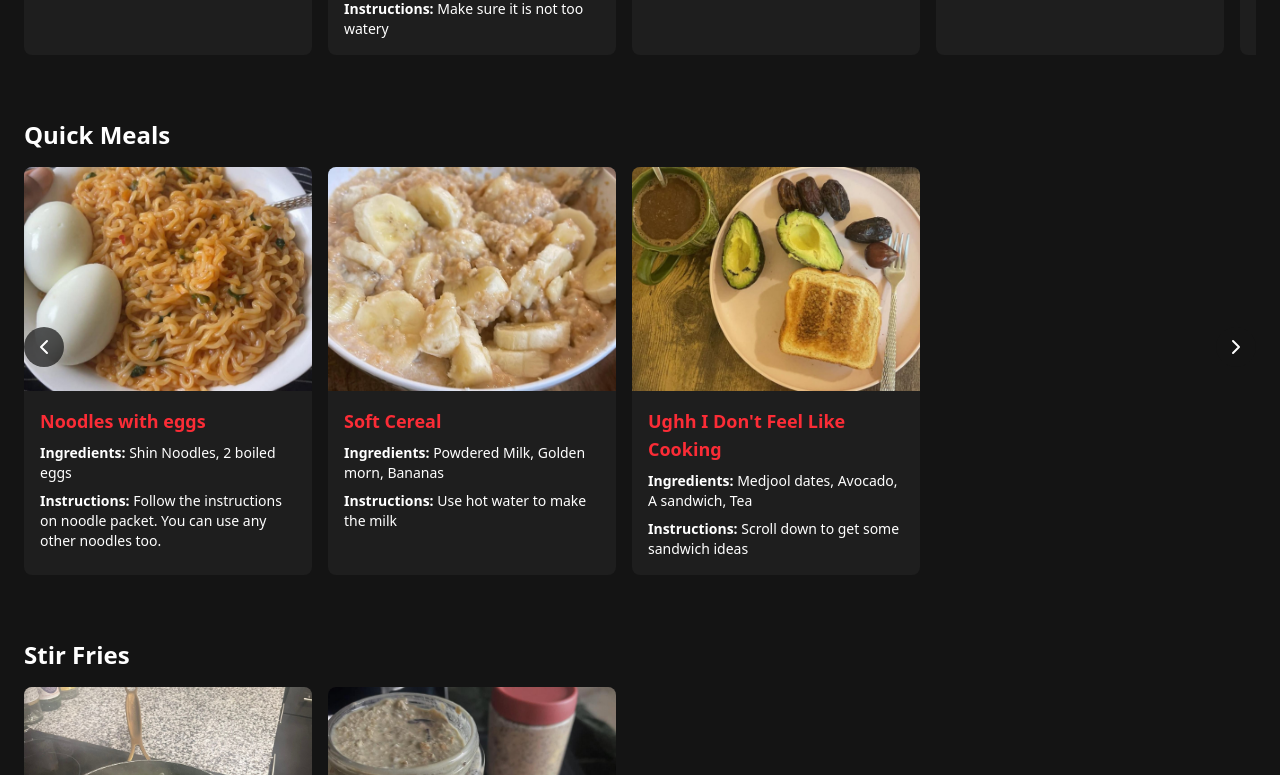
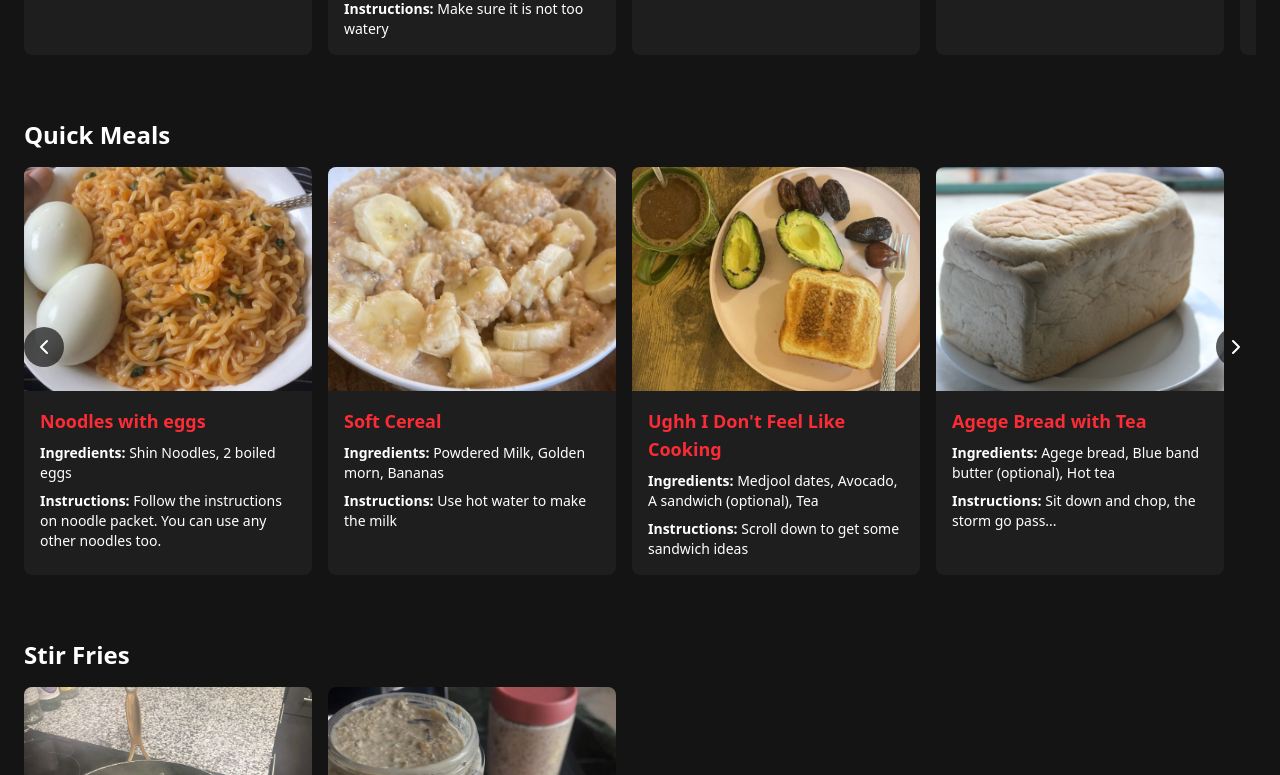
Before and after one commit to akunna1/Foodflix, a Next.js app: page /recipes in a window 1280 px wide. Shown: the part 537-1312 px from the top of the page. Built offline with nearby package versions, Linux system fonts and the light colour scheme.

Commit message:
saving updates

```diff
--- a/src/app/components/crecipes.tsx
+++ b/src/app/components/crecipes.tsx
@@ -84,8 +84,14 @@ const categories: Category[] = [
     {
         title: "Ughh I Don't Feel Like Cooking",
         image: "/photos/quick3.jpg",
-        ingredients: ["Medjool dates", "Avocado", "A sandwich", "Tea"],
+        ingredients: ["Medjool dates", "Avocado", "A sandwich (optional)", "Tea"],
         instructions: "Scroll down to get some sandwich ideas",
+      },
+      {
+        title: "Agege Bread with Tea",
+        image: "/photos/quick4.jpg",
+        ingredients: ["Agege bread", "Blue band butter (optional)", "Hot tea",],
+        instructions: "Sit down and chop, the storm go pass...",
       },
     ],
   },
```
Also changed, not shown: public/photos/quick4.jpg (added).
